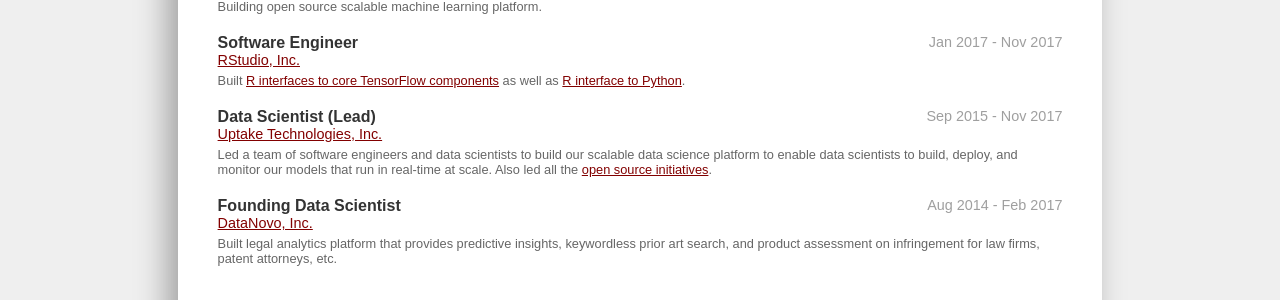
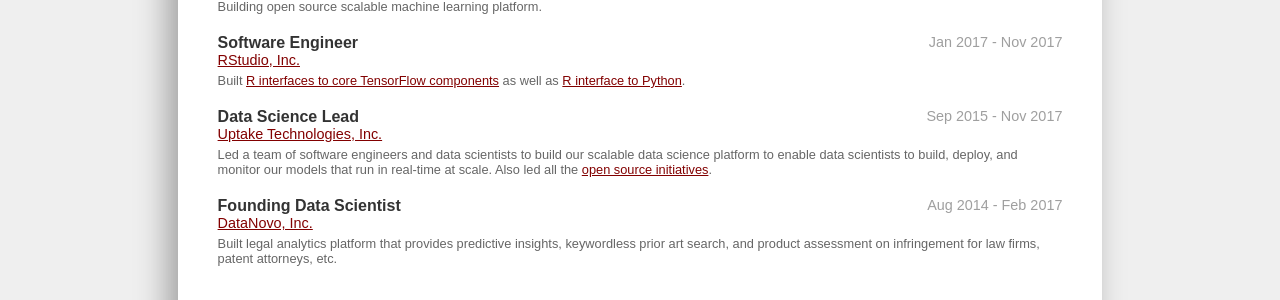
Before and after one commit to terrytangyuan/terrytangyuan.github.com, a Jekyll site: the page cv.html, which Jekyll copies as it is, in a window 1280 px wide. Shown: the part 352-652 px from the top of the page. Built offline with Jekyll 4.4.1, drawn with Linux system fonts in a browser that asks for light colours.

Commit message:
Update cv.html

```diff
--- a/cv.html
+++ b/cv.html
@@ -77,7 +77,7 @@
                 </div>
 
                 <div class="cv-section-item">
-                    <span class="cv-section-item-title">Data Scientist (Lead)</span>
+                    <span class="cv-section-item-title">Data Science Lead</span>
                     <span class="cv-section-time">Sep 2015 - Nov 2017</span>
                     <div class="cv-section-smaller">
                         <a class="cv-link" href="http://uptake.com">Uptake Technologies, Inc.</a>
```
